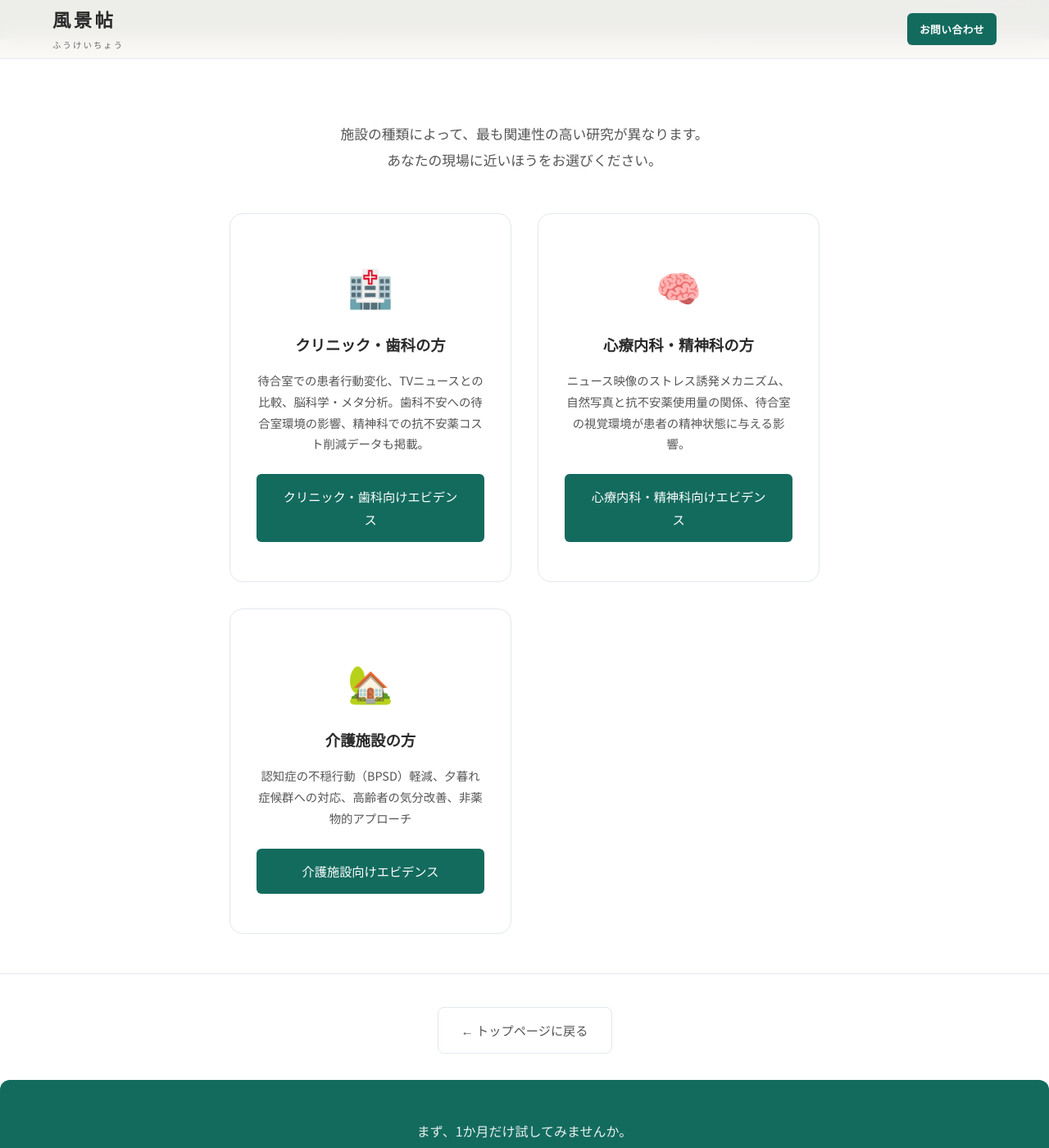
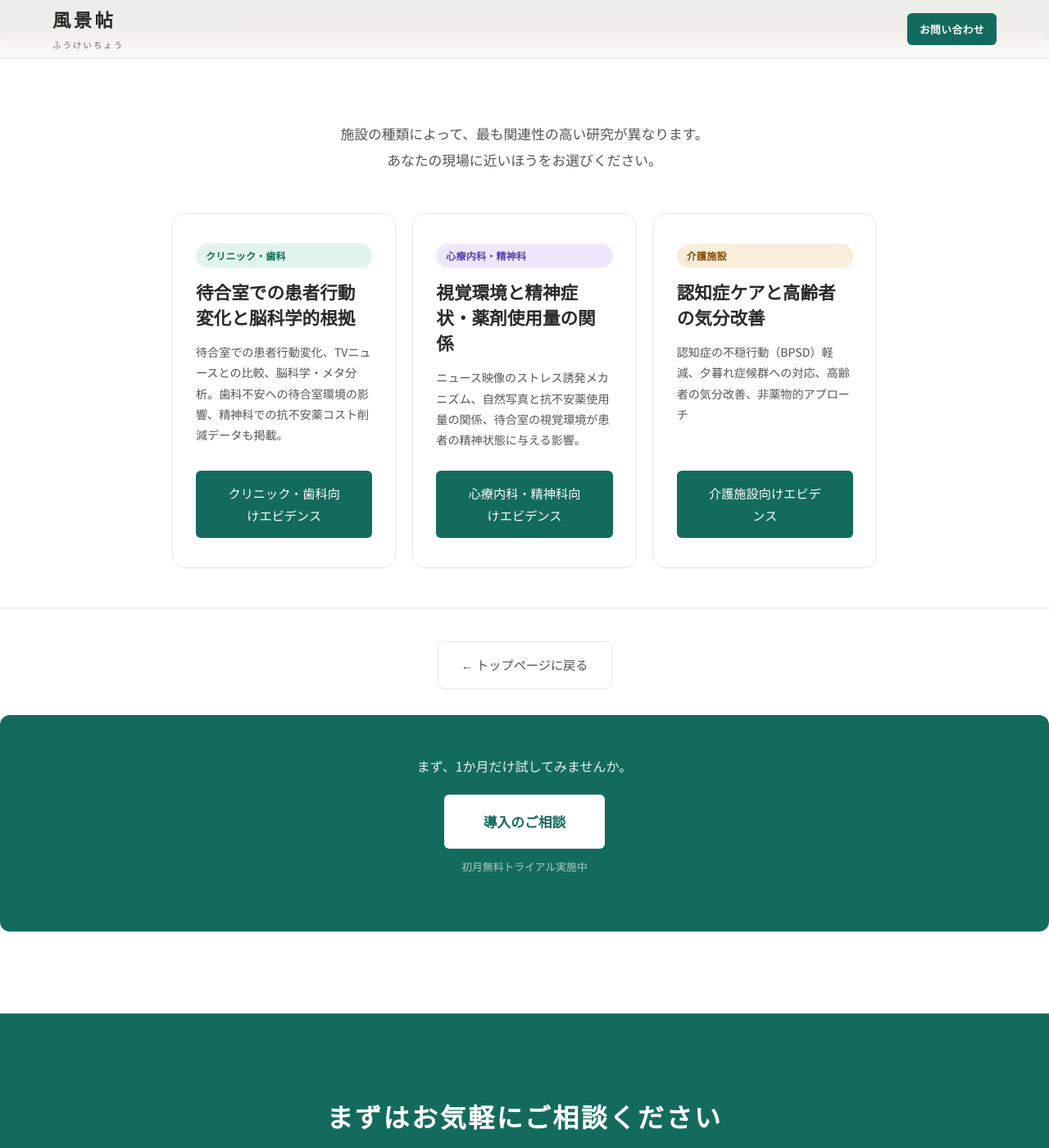
Before and after one commit to dr836gnypeq-ctrl/fukeichou-site, a Jekyll site: the page built from evidence.html, in a window 1280 px wide and 1400 px high, scrolled down 414 px. Shown: the whole window at 82% size. Built offline with Jekyll 4.4.1, drawn with Linux system fonts in a browser that asks for light colours; nearby versions of some CDN libraries.

Commit message:
design: replace emoji icons with category pills on evidence hub (C案)

```diff
--- a/_includes/evidence-styles.html
+++ b/_includes/evidence-styles.html
@@ -53,12 +53,16 @@
 .ev-cta-link:hover{color:#fff}
 .ev-disclaimer{font-size:.8rem;color:var(--ink-faint);line-height:1.8;margin-top:48px;padding-top:24px;border-top:1px solid var(--border)}
 /* Routing page cards */
-.ev-route-grid{display:grid;grid-template-columns:repeat(2,1fr);gap:32px;margin-top:48px;max-width:720px;margin-left:auto;margin-right:auto}
-.ev-route-card{background:var(--white);border:1px solid var(--border);border-radius:16px;padding:48px 32px;text-align:center;transition:transform .3s,box-shadow .3s}
+.ev-route-grid{display:grid;grid-template-columns:repeat(3,1fr);gap:20px;margin-top:48px;max-width:860px;margin-left:auto;margin-right:auto}
+.ev-route-card{background:var(--white);border:1px solid var(--border);border-radius:16px;padding:36px 28px;text-align:left;transition:transform .3s,box-shadow .3s;display:flex;flex-direction:column}
 .ev-route-card:hover{transform:translateY(-4px);box-shadow:0 12px 40px rgba(0,0,0,.08)}
-.ev-route-icon{font-size:2.8rem;margin-bottom:16px}
-.ev-route-card h3{font-family:var(--serif);font-size:1.15rem;font-weight:600;margin-bottom:12px}
-.ev-route-card p{font-size:.9rem;color:var(--ink-light);line-height:1.8;margin-bottom:24px}
+.ev-route-icon{display:none}
+.ev-cat-pill{display:inline-block;font-size:.75rem;font-weight:600;padding:4px 12px;border-radius:20px;margin-bottom:16px;letter-spacing:.02em}
+.ev-cat-pill--clinic{background:#e1f5ee;color:#0f6e56}
+.ev-cat-pill--mental{background:#eee8fd;color:#5340b5}
+.ev-cat-pill--care{background:#faeeda;color:#854f0b}
+.ev-route-card h3{font-family:var(--serif);font-size:1.35rem;font-weight:600;margin-bottom:12px;line-height:1.45}
+.ev-route-card p{font-size:.88rem;color:var(--ink-light);line-height:1.8;margin-bottom:24px;flex:1}
 .ev-route-card .btn{width:100%}
 @media(max-width:768px){
 .ev-highlights{grid-template-columns:1fr;margin-top:-24px}
@@ -68,7 +72,7 @@
 .ev-theory-grid{grid-template-columns:1fr}
 .ev-hero{padding:120px 0 60px}
 .ev-hero .section-heading{font-size:1.6rem}
-.ev-route-grid{grid-template-columns:1fr}
+.ev-route-grid{grid-template-columns:1fr;max-width:420px}
 }
 
 /* ページ内ガイドナビ */
--- a/evidence.html
+++ b/evidence.html
@@ -22,20 +22,20 @@ description: 待合室での自然映像の効果に関する科学的根拠。
 
 <div class="ev-route-grid">
 <div class="ev-route-card">
-<div class="ev-route-icon">🏥</div>
-<h3>クリニック・歯科の方</h3>
+<span class="ev-cat-pill ev-cat-pill--clinic">クリニック・歯科</span>
+<h3>待合室での患者行動変化と脳科学的根拠</h3>
 <p>待合室での患者行動変化、TVニュースとの比較、脳科学・メタ分析。歯科不安への待合室環境の影響、精神科での抗不安薬コスト削減データも掲載。</p>
 <a href="{{ '/evidence/clinic/' | relative_url }}" class="btn btn-primary">クリニック・歯科向けエビデンス</a>
 </div>
 <div class="ev-route-card">
-<div class="ev-route-icon">🧠</div>
-<h3>心療内科・精神科の方</h3>
+<span class="ev-cat-pill ev-cat-pill--mental">心療内科・精神科</span>
+<h3>視覚環境と精神症状・薬剤使用量の関係</h3>
 <p>ニュース映像のストレス誘発メカニズム、自然写真と抗不安薬使用量の関係、待合室の視覚環境が患者の精神状態に与える影響。</p>
 <a href="{{ '/evidence/clinic/' | relative_url }}#mental" class="btn btn-primary">心療内科・精神科向けエビデンス</a>
 </div>
 <div class="ev-route-card">
-<div class="ev-route-icon">🏡</div>
-<h3>介護施設の方</h3>
+<span class="ev-cat-pill ev-cat-pill--care">介護施設</span>
+<h3>認知症ケアと高齢者の気分改善</h3>
 <p>認知症の不穏行動（BPSD）軽減、夕暮れ症候群への対応、高齢者の気分改善、非薬物的アプローチ</p>
 <a href="{{ '/evidence/care/' | relative_url }}" class="btn btn-primary">介護施設向けエビデンス</a>
 </div>
```
